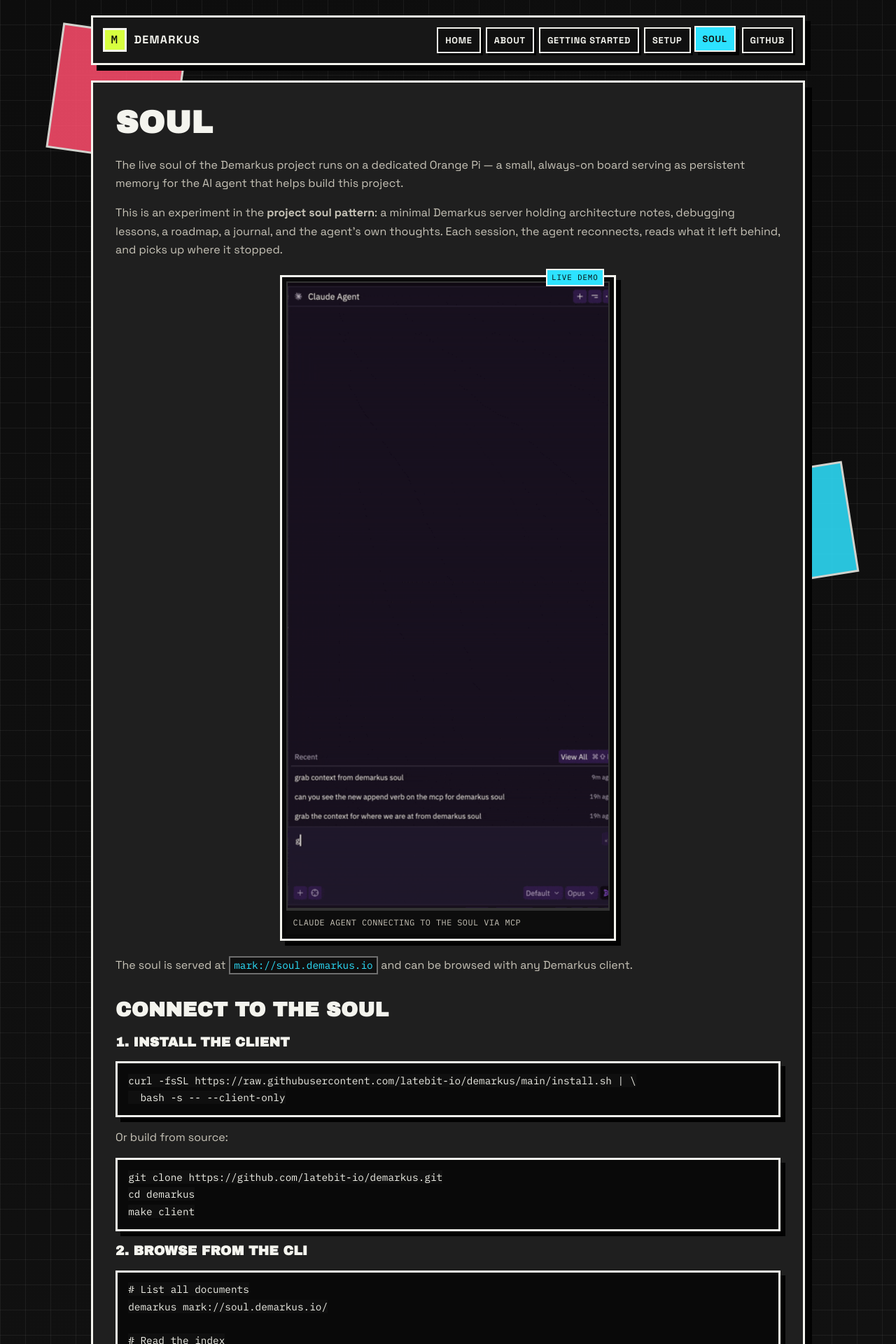
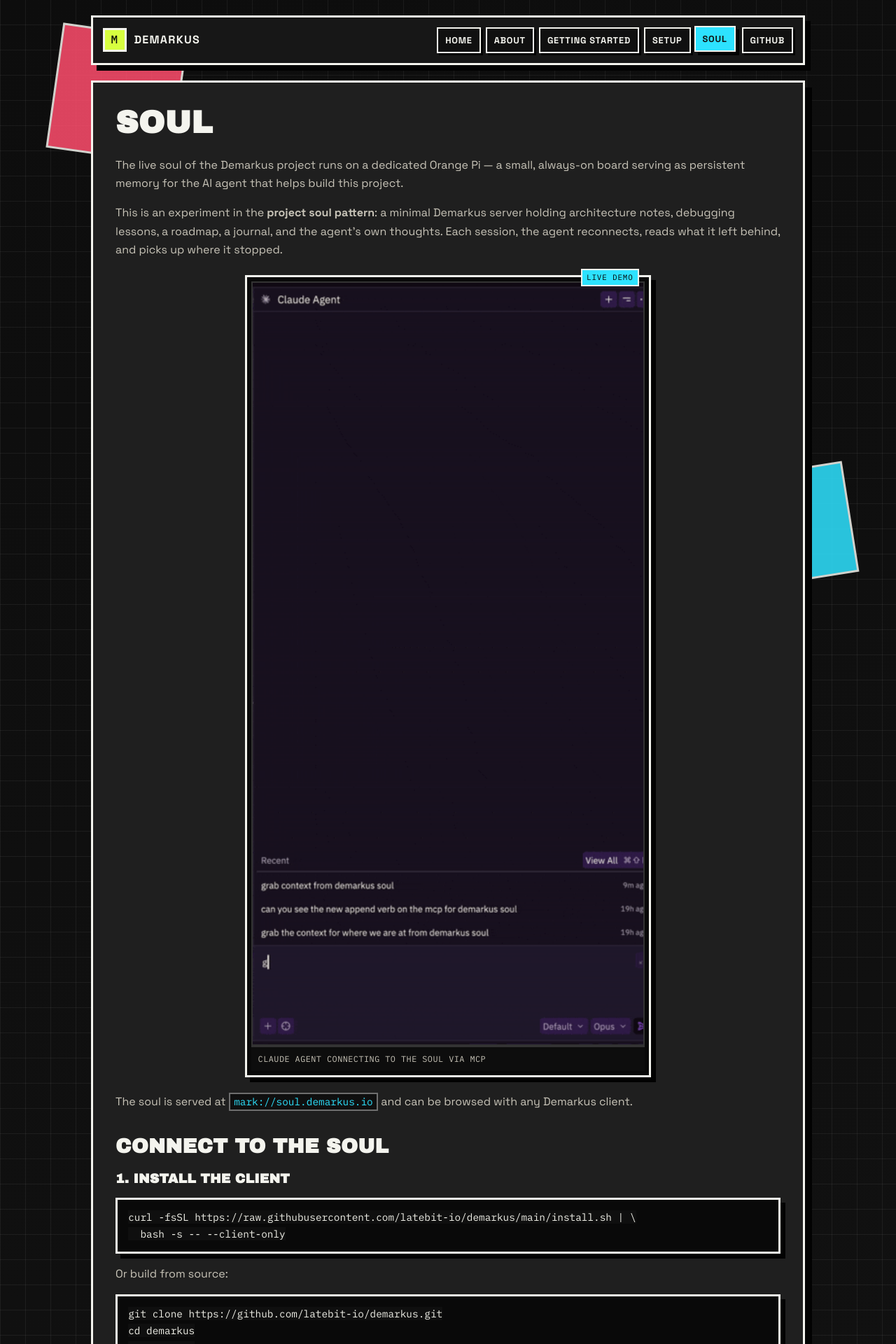
Before and after one commit to latebit-io/demarkus, a Jekyll site: the page built from soul.md, in a window 1280 px wide. Shown: the top 1920 px of the page at 70% size. Built offline with Jekyll 4.4.1, drawn with Linux system fonts in a browser that asks for light colours.

Commit message:
doc: increase demo size

```diff
--- a/assets/css/style.css
+++ b/assets/css/style.css
@@ -280,7 +280,7 @@
 
 .soul-demo {
     margin: 1.4rem auto;
-    max-width: 480px;
+    max-width: 580px;
     border: 3px solid var(--line);
     background: #090909;
     box-shadow: 7px 7px 0 var(--shadow);
```
